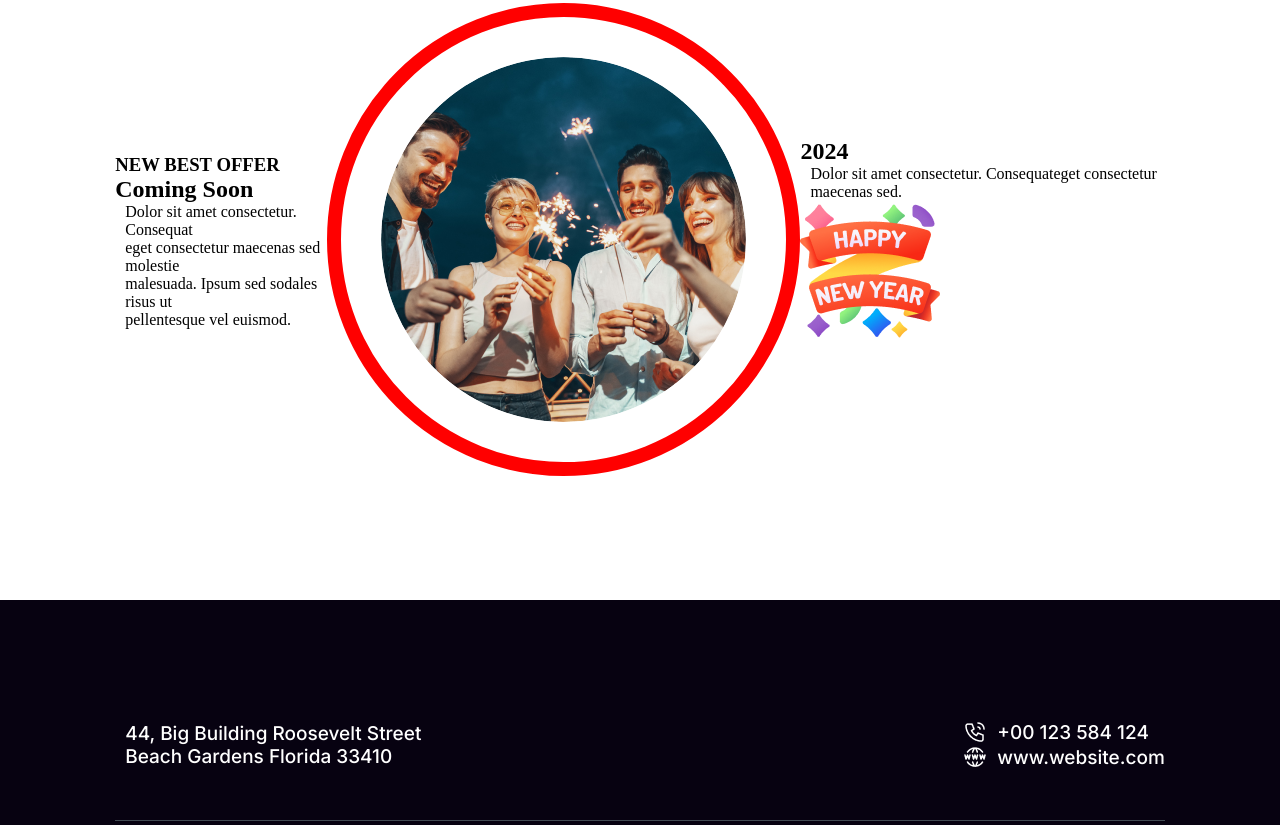
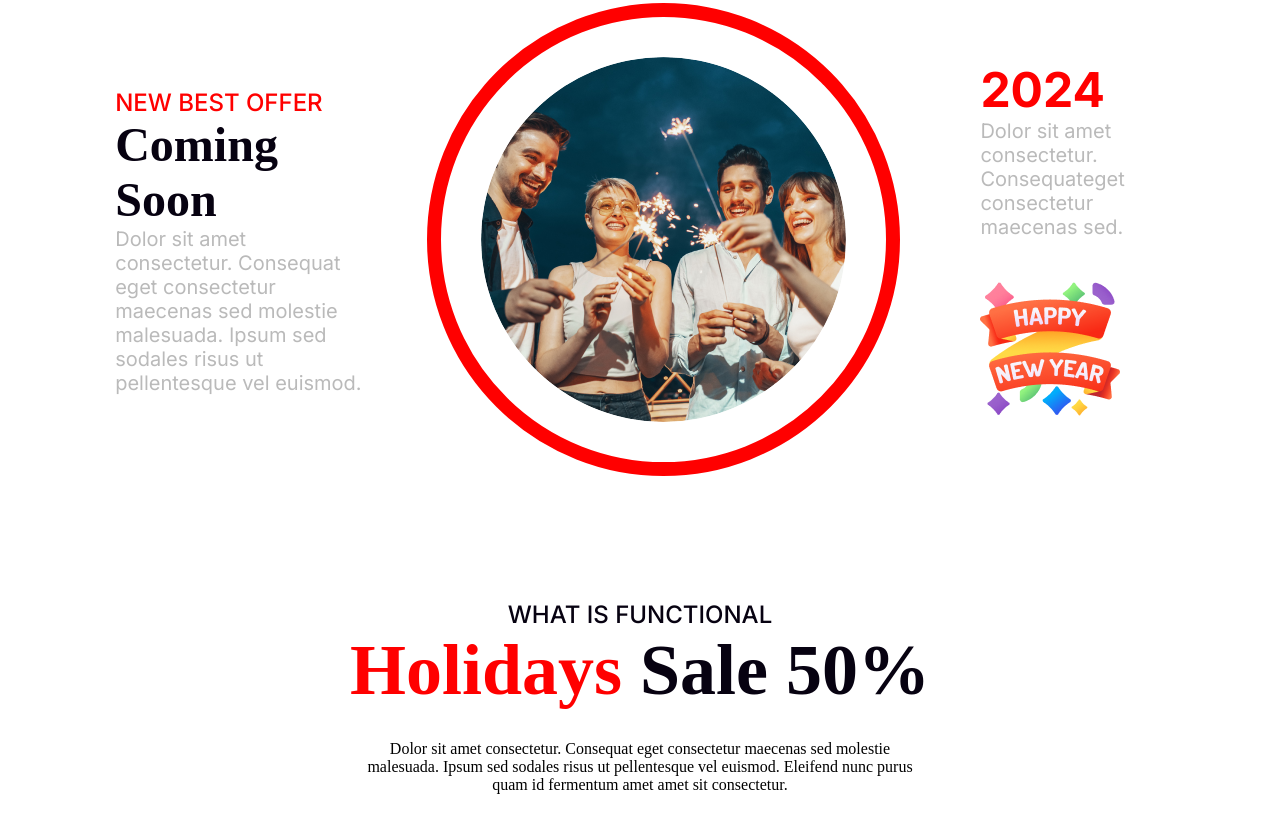
Before and after one commit to safi-03/assignment-one, a plain HTML site: page index.html in a window 1280 px wide. Shown: the part 2964-3789 px from the top of the page. Drawn offline with Linux system fonts and the light colour scheme.

Commit message:
new section add

```diff
--- a/assone.css
+++ b/assone.css
@@ -227,12 +227,84 @@ p {
 .fifth-section {
     display: flex;
     align-items: center;
-    justify-content: space-between;
+    justify-content: space-around;
     background-color: #FFF;
     margin-top: 120px;
 }
-.ellipse{
-    padding:40px;
+
+.ellipse {
+    padding: 40px;
     border: 14px solid #FF0000;
     border-radius: 463px;
 }
+
+.fifth-section-h3 {
+    color: #F00;
+    font-family: Inter;
+    font-size: 24px;
+    font-weight: 500;
+}
+
+.fifth-section-h2-2024 {
+    margin-left: 0px;
+    color: #F00;
+    font-family: Inter;
+    font-size: 48px;
+    font-weight: 700;
+}
+
+.fifth-section-p {
+    color: #bababa;
+    font-family: Inter;
+    font-size: 20px;
+    font-weight: 400;
+    padding-left: 0px;
+
+}
+
+.fifth-section-three {
+    padding-right: 40px;
+}
+
+.ellipse-pic {
+    padding: 0px 80px 0px 60px;
+}
+
+.happy-new-year-png {
+    padding-top: 40px;
+}
+
+.fifth-section-h2 {
+    color: #070211;
+    font-family: Merriweather;
+    font-size: 48px;
+    font-weight: 900;
+}
+
+.six-section-text {
+    text-align: center;
+}
+
+.six-section-text-h3 {
+    color: #070211;
+    font-family: Inter;
+    font-size: 24px;
+    font-weight: 500;
+    margin-top: 120px;
+}
+
+.six-section-text-h1 {
+    color: #070211;
+    font-family: Merriweather;
+    font-size: 72px;
+    font-weight: 900;
+}
+
+.six-section-text-p {
+    text-align: center;
+    padding: 28px 240px;
+}
+
+.Holidays {
+    color: #F00;
+}
--- a/index.html
+++ b/index.html
@@ -37,18 +37,25 @@
         </div>
         <div class="container fifth-section">
             <div>
-                <h3>NEW BEST OFFER</h3>
-                <h2>Coming Soon</h2>
-                <p>Dolor sit amet consectetur. Consequat<br>  eget consectetur maecenas sed molestie <br> malesuada. Ipsum sed sodales risus ut<br>  pellentesque vel euismod. </p>
+                <h3 class="fifth-section-h3">NEW BEST OFFER</h3>
+                <h2 class="fifth-section-h2">Coming Soon</h2>
+                <p class="fifth-section-p">Dolor sit amet consectetur. Consequat  eget consectetur maecenas sed molestie malesuada. Ipsum sed sodales risus ut  pellentesque vel euismod. </p>
             </div>
-            <div>
+            <div class="ellipse-pic">
                 <img class="ellipse" src="resources/ellipse.png" alt="ellipse-pic">
             </div>
-            <div>
-                <h2>2024</h2>
-                <p>Dolor sit amet consectetur. Consequateget consectetur maecenas sed.</p>
-                <img src="resources/happy-new-year.png" alt="">
+            <div class="fifth-section-three">
+                <h2 class="fifth-section-h2-2024">2024</h2>
+                <p class="fifth-section-p">Dolor sit amet consectetur. Consequateget consectetur maecenas sed.</p>
+                <img class="happy-new-year-png" src="resources/happy-new-year.png" alt="">
             </div>
+        </div>
+        <div class="container six-section-text">
+            <h3 class="six-section-text-h3">WHAT IS FUNCTIONAL</h3>
+            <h1 class="six-section-text-h1"><span class="Holidays" >Holidays</span> Sale 50%</h1>
+            <p class="six-section-text-p">Dolor sit amet consectetur. Consequat eget consectetur maecenas sed
+                molestie malesuada. Ipsum sed sodales risus ut pellentesque vel euismod. Eleifend nunc purus quam id fermentum amet amet sit consectetur.
+
         </div>
 
 
```
